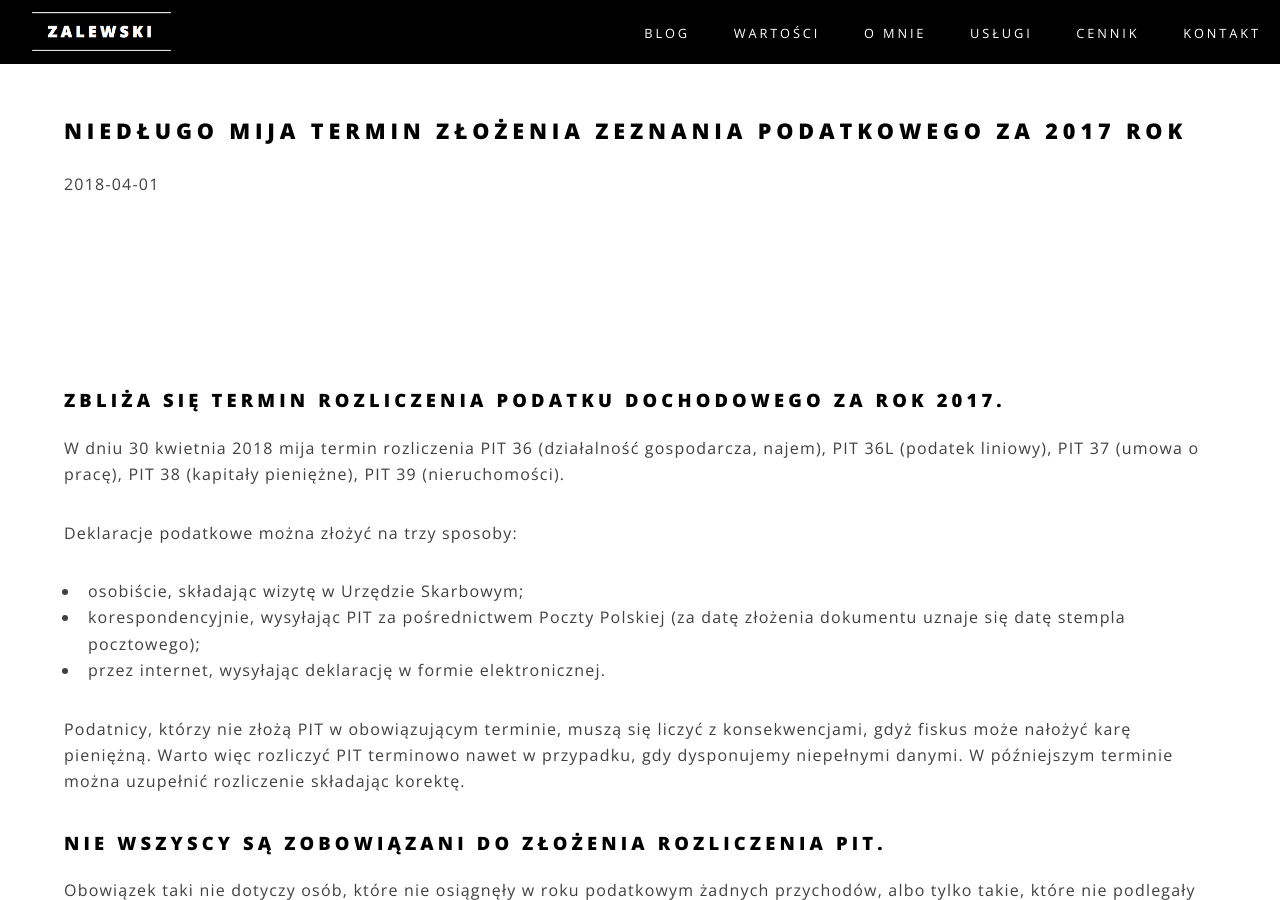
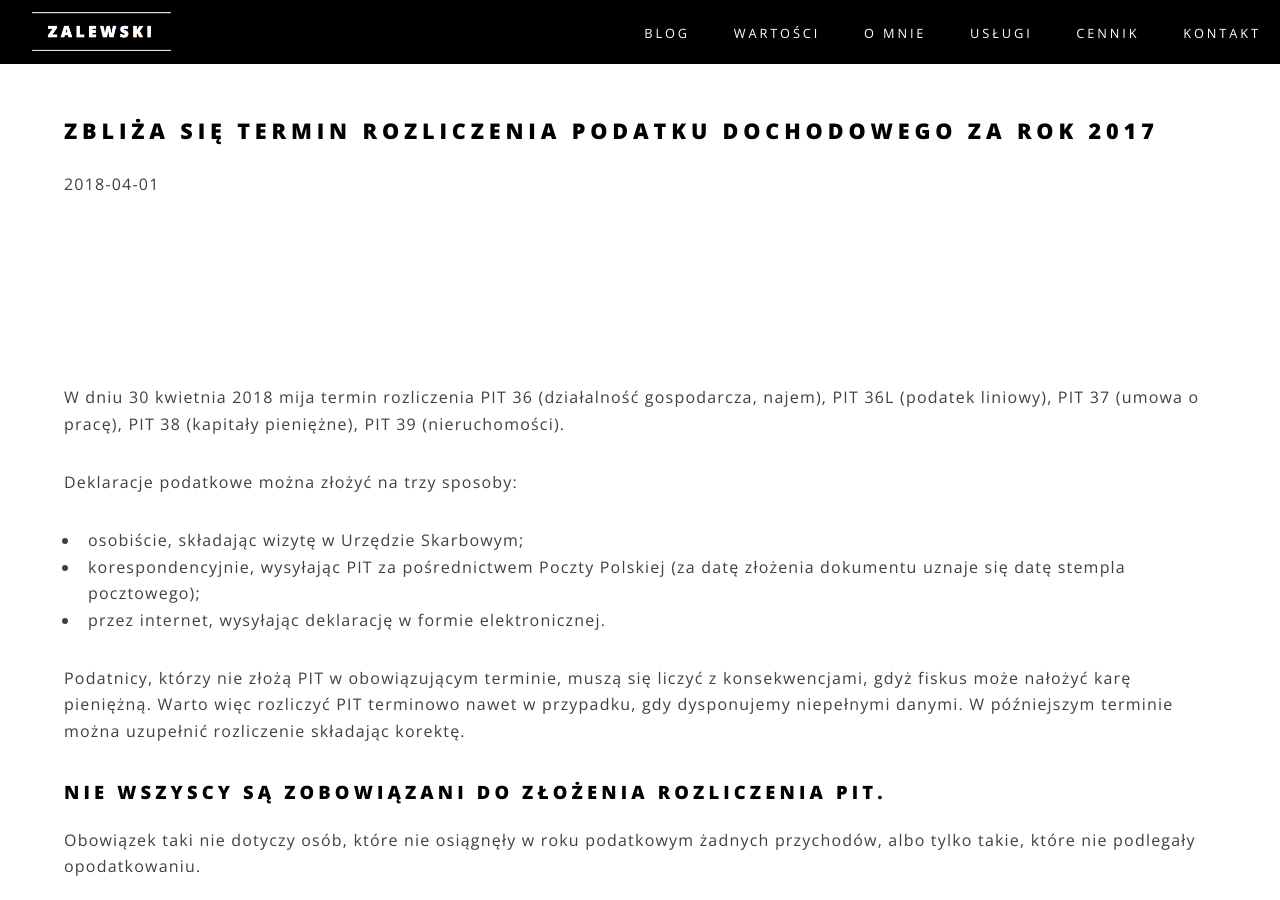
Before and after one commit to zalewskifinance/zalewskifinance.github.io, a Jekyll site: the page built from _posts/2018-04-01-Rozliczenie-za-2017-rok.md, in a window 1280 px wide and 900 px high. Built offline with Jekyll 4.4.1, drawn with Linux system fonts in a browser that asks for light colours.

Commit message:
Update 2018-04-01-Rozliczenie-za-2017-rok.md

```diff
--- a/_posts/2018-04-01-Rozliczenie-za-2017-rok.md
+++ b/_posts/2018-04-01-Rozliczenie-za-2017-rok.md
@@ -1,11 +1,9 @@
 ---
 layout: post
-title:  "Niedługo mija termin złożenia zeznania podatkowego za 2017 rok"
+title:  "Zbliża się termin rozliczenia podatku dochodowego za rok 2017"
 date:   2018-04-01 01:30:01
 categories: [ blog, pit ]
 ---
-
-### Zbliża się termin rozliczenia podatku dochodowego za rok 2017.
 
 W dniu 30 kwietnia 2018 mija termin rozliczenia PIT 36 (działalność gospodarcza, najem), PIT 36L (podatek liniowy), PIT 37 (umowa o pracę), PIT 38 (kapitały pieniężne), PIT 39 (nieruchomości).
 
```
